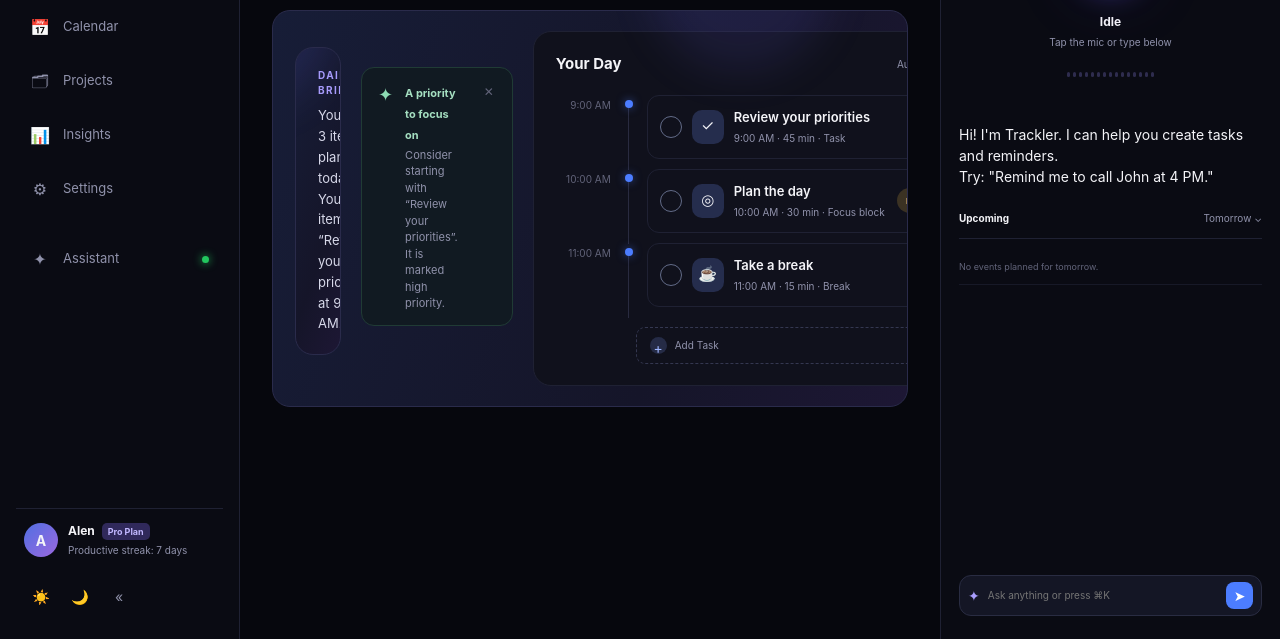
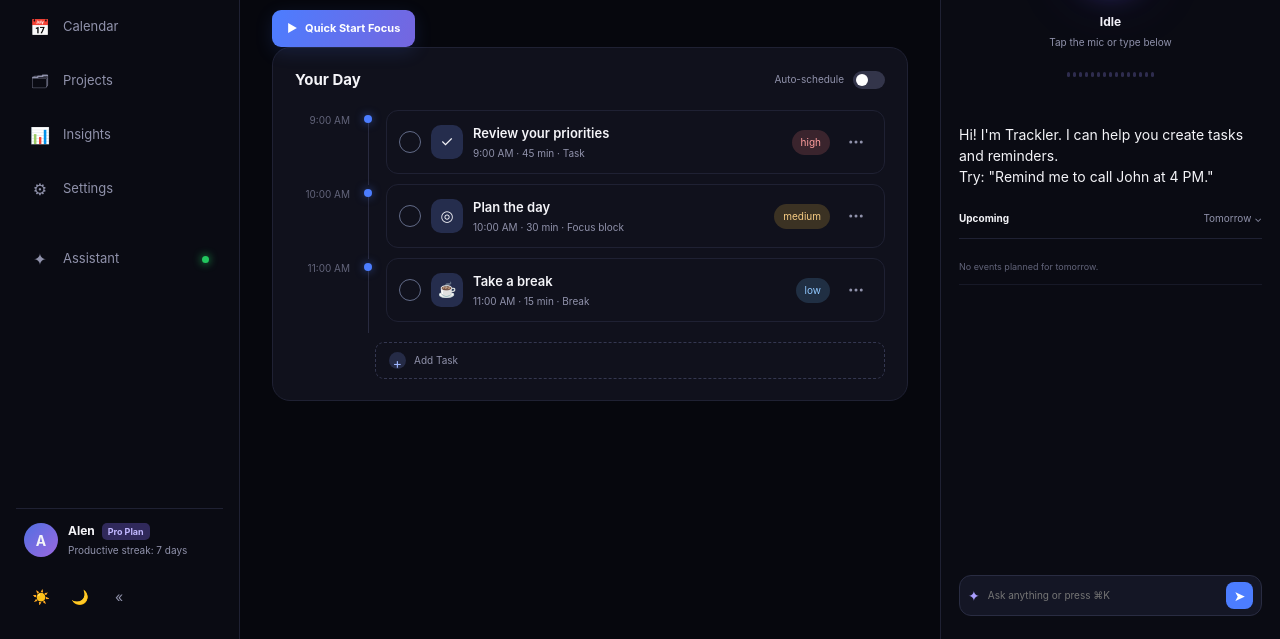
Before and after one commit to AlenChristopher/TracklerOS, a plain HTML site: page index.html in a window 1280 px wide. Shown: the part 161-800 px from the top of the page. Drawn offline with Linux system fonts and the light colour scheme.

```diff
--- a/index.html
+++ b/index.html
@@ -19,7 +19,7 @@
       </div>
     </div>
     <nav class="nav3-main" aria-label="Primary">
-      <a class="nav3-item active" href="#" data-view="today"><span class="nav3-icon">🏠</span> Today</a>
+      <a class="nav3-item active" href="#" data-view="today"><span class="nav3-icon">🏠</span><span class="nav-label">Today</span></a>
       <a class="nav3-item" href="#" data-view="schedule"><span class="nav3-icon">📅</span> Calendar</a>
       <a class="nav3-item" href="#" data-view="projects"><span class="nav3-icon">🗂</span> Projects</a>
       <a class="nav3-item" href="#" data-view="insights"><span class="nav3-icon">📊</span> Insights</a>
@@ -85,23 +85,11 @@
   </div>
 </div>
 
-<section class="briefing-card">
-    <section class="briefing-card">
-      <div class="briefing-main">
-        <div class="briefing-kicker">Daily Briefing</div>
-        <p class="briefing-text" id="briefingText">Loading your day…</p>
-      </div>
-      <button class="btn btn-primary quick-focus-btn" id="quickFocusBtn"><span class="qf-ico">▶</span> Quick Start Focus</button>
-    </section>
-    <section class="recommendation-card" id="recommendationCard">
-      <span class="rec-spark">✦</span>
-      <div class="rec-text">
-        <strong id="recTitle">You're all set.</strong>
-        <p id="recBody">No changes needed right now — I'll speak up if something needs your attention.</p>
-      </div>
-      <div class="rec-actions" id="recActions"></div>
-      <button class="rec-close" id="recClose" aria-label="Dismiss recommendation">✕</button>
-    </section>
+<div class="today-actions">
+  <button class="btn btn-primary quick-focus-btn" id="quickFocusBtn">
+    <span class="qf-ico">▶</span> Quick Start Focus
+  </button>
+</div>
     <section class="day-card">
       <div class="day-card-header">
         <h2>Your Day</h2>
```
